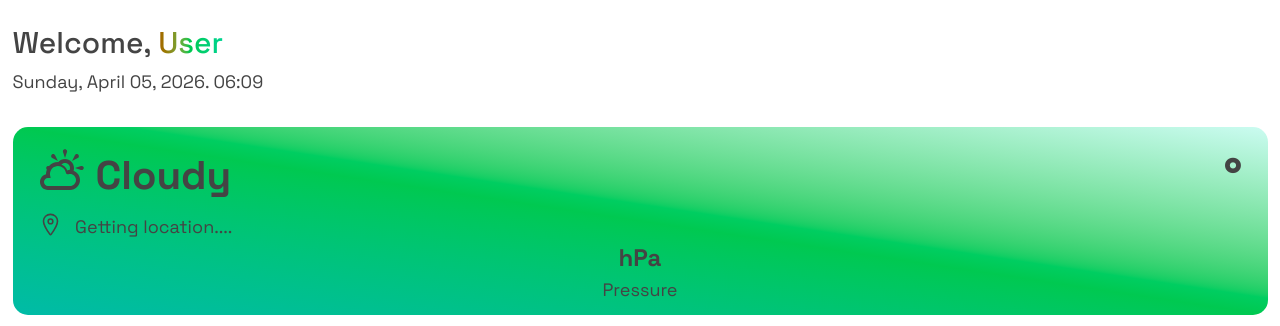
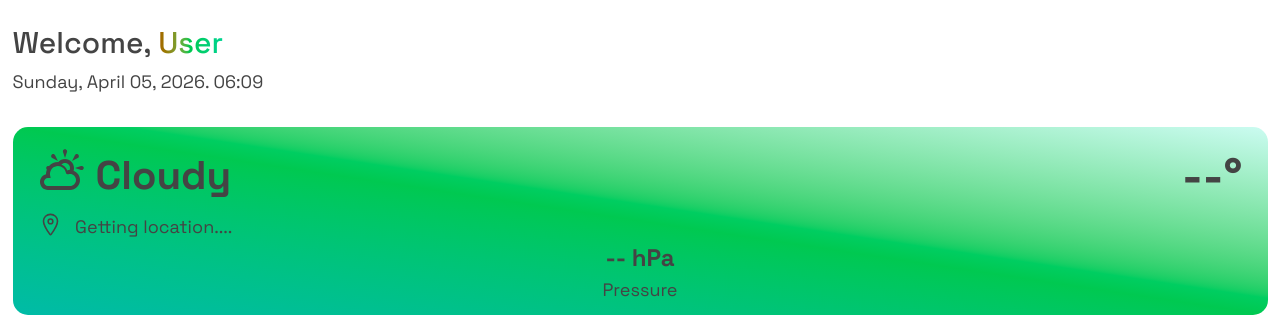
Before and after one commit to Mayor-Isaac/Embedded-System-Project, a React (Vite) app: page / in a window 1280 px wide. Shown: the top 326 px of the page. Built offline with nearby package versions, Linux system fonts and the light colour scheme; no server answers; the database is empty.

Commit message:
feat: Update Hero component to display temperature and pressure with fade-in effect

```diff
--- a/src/ui/Hero.jsx
+++ b/src/ui/Hero.jsx
@@ -79,6 +79,10 @@ export default function Hero() {
     const [temp, setTemp] = useState(null);
     const [pressure, setPressure] = useState(null);
 
+    // display values (what UI shows)
+    const [displayTemp, setDisplayTemp] = useState(null);
+    const [displayPressure, setDisplayPressure] = useState(null);
+
     const [tempFade, setTempFade] = useState(false);
     const [pressureFade, setPressureFade] = useState(false);
 
@@ -127,7 +131,13 @@ export default function Hero() {
           <TiWeatherPartlySunny size={48} className="" />
           <h3 className="font-bold text-[40px]">{"Cloudy"}</h3>
         </div>
-        <h1 className={`font-bold text-[48px] transition ease-in-out duration-300 ${tempFade ? 'opacity-0' : 'opacity-100'}`}>{temp}&deg;</h1>
+        <h1
+          className={`font-bold text-[48px] transition-opacity duration-500 ease-in-out ${
+            tempFade ? "opacity-0" : "opacity-100"
+          }`}
+        >
+          {displayTemp ?? "--"}&deg;
+        </h1>
       </div>
 
       <div className="flex gap-5">
@@ -142,7 +152,13 @@ export default function Hero() {
 
       <div className="flex items-center justify-evenly">
         <div className="flex flex-col justify-center items-center">
-          <h3 className={`font-bold text-[24px] transition ease-in-out duration-300 ${pressureFade ? 'opacity-0' : 'opacity-100'}`}>{pressure} hPa</h3>
+          <h3
+            className={`font-bold text-[24px] transition-opacity duration-500 ease-in-out ${
+              pressureFade ? "opacity-0" : "opacity-100"
+            }`}
+          >
+            {displayPressure ?? "--"} hPa
+          </h3>
           <p className="text-18px">Pressure</p>
         </div>
       </div>
```
